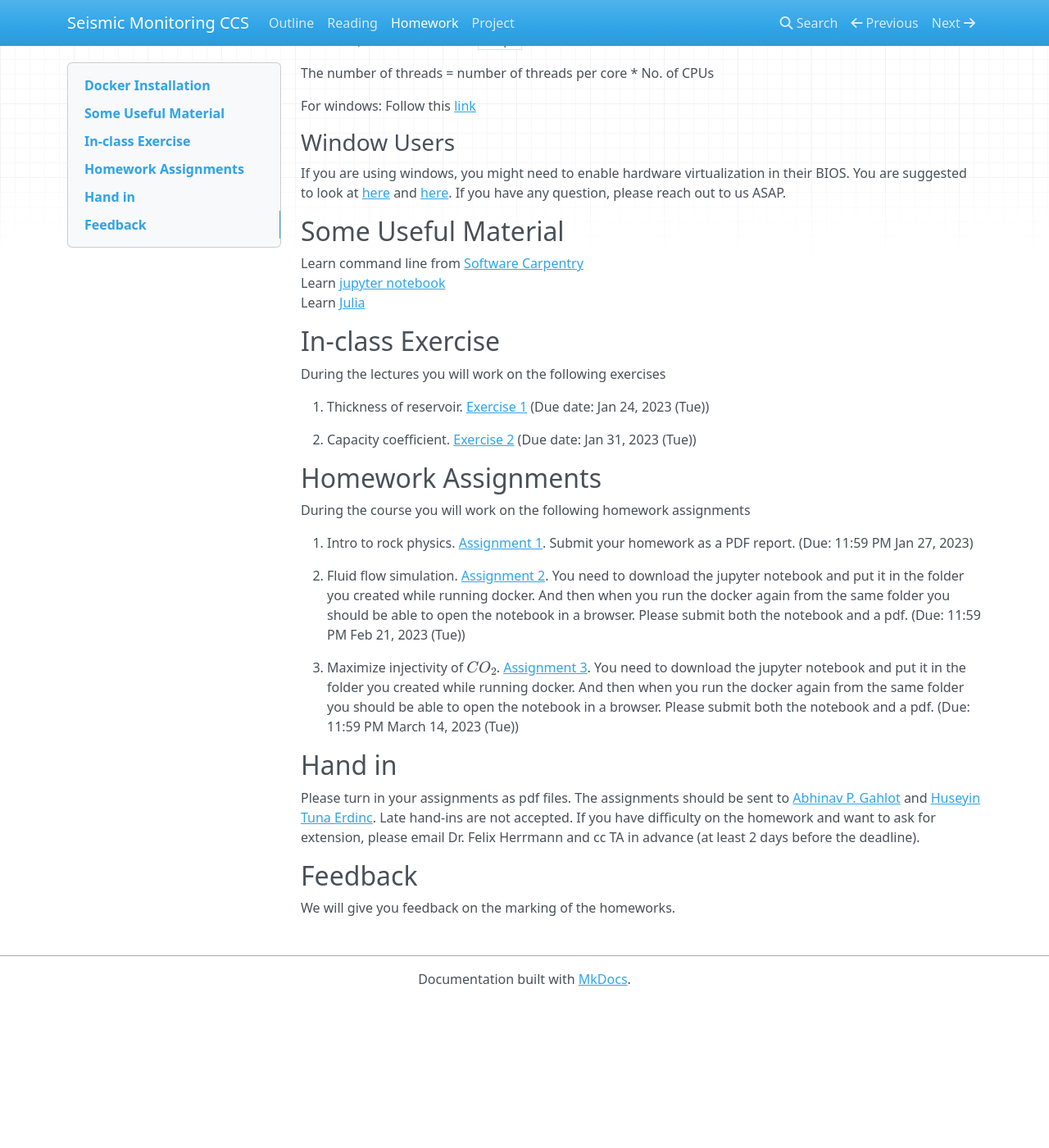
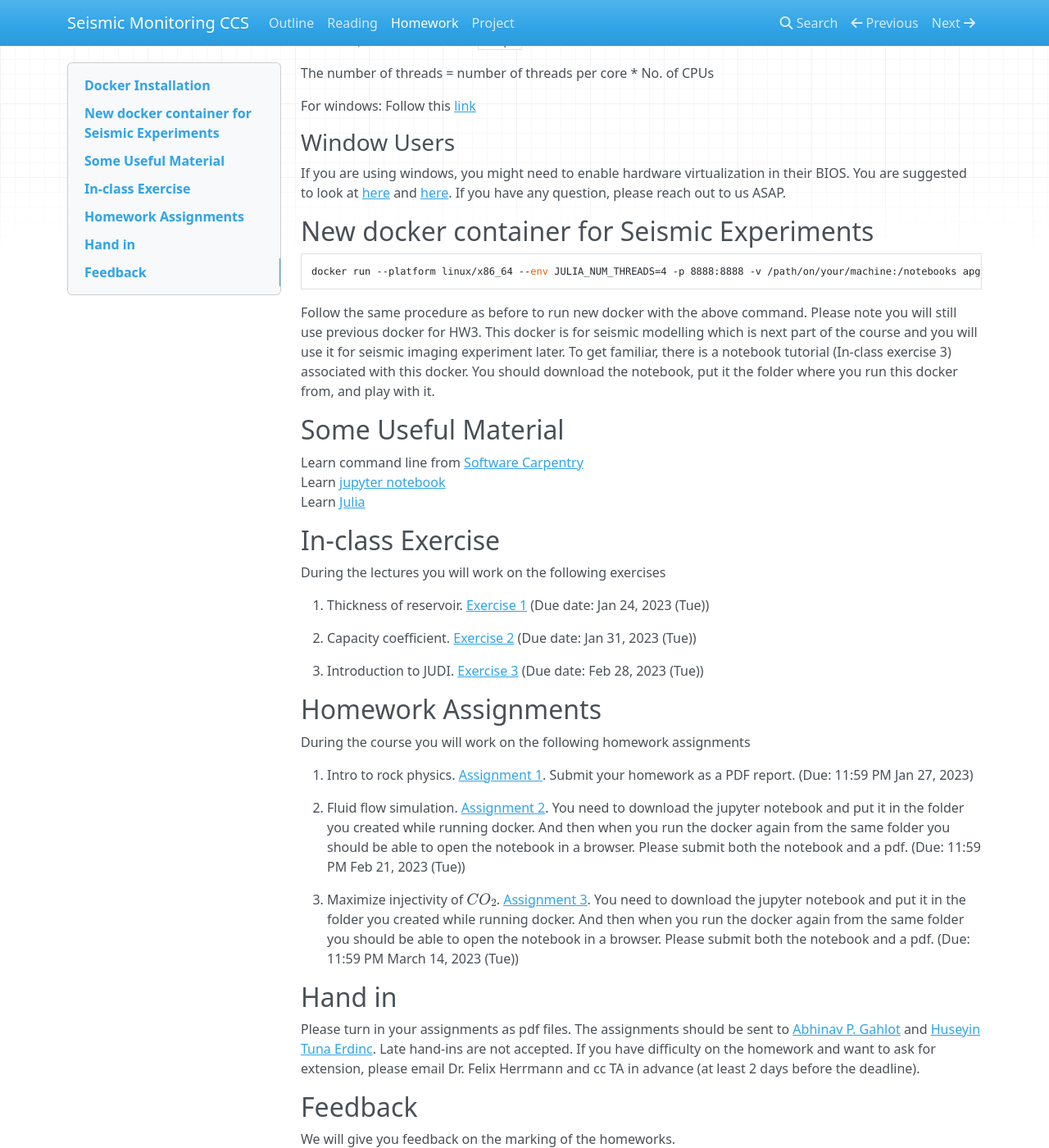
Before and after one commit to flexie/eas-4803-8803-ccs, an MkDocs documentation site: the page built from docs/homework.md, in a window 1280 px wide and 1400 px high, scrolled down 1809 px. Shown: the whole window at 82% size. Built offline with MkDocs 1.6.1, drawn with Linux system fonts in a browser that asks for light colours; nearby versions of some CDN libraries; before the commit the page ends 3031 px from its top, so only the background shows below that.

Commit message:
Posted HW3 & JUDI tutorial

````diff
--- a/docs/homework.md
+++ b/docs/homework.md
@@ -146,6 +146,12 @@ For windows: Follow this [link](https://www.intel.com/content/www/us/en/support/
 
 If you are using windows, you might need to enable hardware virtualization in their BIOS. You are suggested to look at [here](https://www.virtualmetric.com/blog/how-to-enable-hardware-virtualization) and [here](https://bce.berkeley.edu/enabling-virtualization-in-your-pc-bios.html). If you have any question, please reach out to us ASAP.
 
+## New docker container for Seismic Experiments
+
+```
+docker run --platform linux/x86_64 --env JULIA_NUM_THREADS=4 -p 8888:8888 -v /path/on/your/machine:/notebooks apgahlot/ccsenv:2.0
+```
+Follow the same procedure as before to run new docker with the above command. Please note you will still use previous docker for HW3. This docker is for seismic modelling which is next part of the course and you will use it for seismic imaging experiment later. To get familiar, there is a notebook tutorial (In-class exercise 3) associated with this docker. You should download the notebook, put it the folder where you run this docker from, and play with it.
 
 ## Some Useful Material
 
@@ -159,7 +165,9 @@ During the lectures you will work on the following exercises
 
 1. Thickness of reservoir. [Exercise 1](exercise/exercise1.md) (Due date: Jan 24, 2023 (Tue))
 
-1. Capacity coefficient. [Exercise 2](exercise/exercise2.md) (Due date: Jan 31, 2023 (Tue))
+2. Capacity coefficient. [Exercise 2](exercise/exercise2.md) (Due date: Jan 31, 2023 (Tue))
+
+3. Introduction to JUDI. [Exercise 3](exercise/CCS8803_JUDI_Tutorial.ipynb) (Due date: Feb 28, 2023 (Tue))
 
 
 ## Homework Assignments
````
